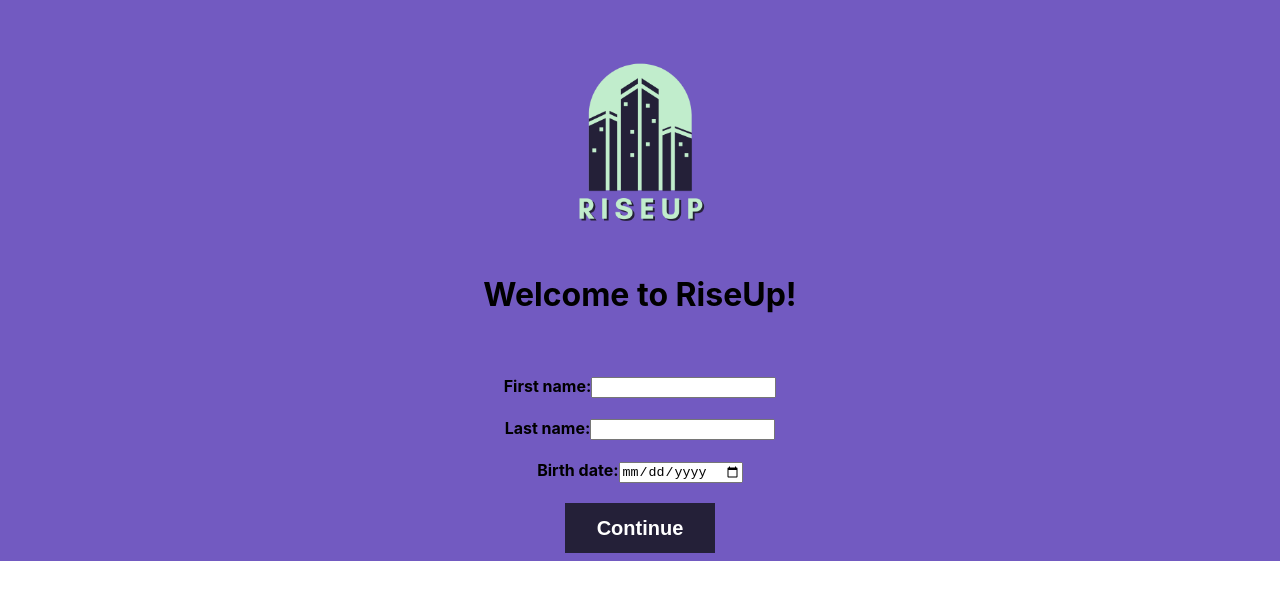
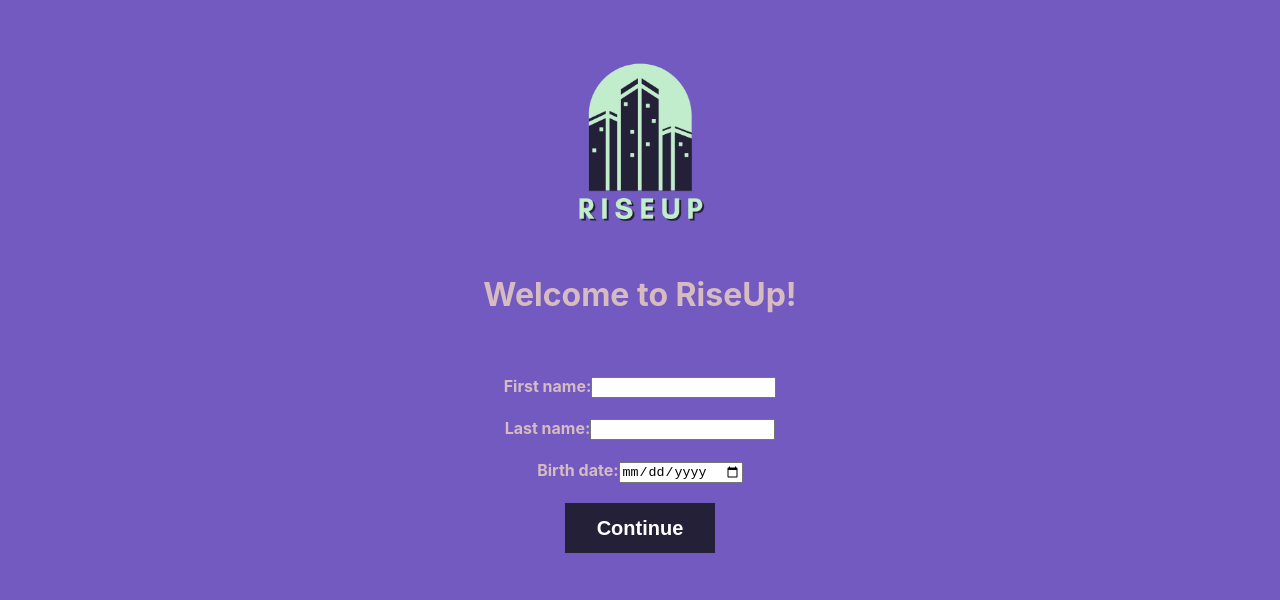
Before and after one commit to shanepat/RiseUp, a React (Create React App) app: page / in a window 1280 px wide. Shown: the top 600 px of the page. Built offline with nearby package versions, Linux system fonts and the light colour scheme.

Commit message:
finishing homepage

```diff
--- a/src/components/Home.css
+++ b/src/components/Home.css
@@ -17,6 +17,10 @@
     font-size: 20px;
     color: #D6BBC0;
  }
+
+ .jobboardt{
+   color: #D6BBC0;
+}
 
  #job-board {
     display: flex;
--- a/src/components/Home.js
+++ b/src/components/Home.js
@@ -18,15 +18,29 @@ export const Home = () => {
       <br/>
       <br/>
       <img id="icon" src={icon}/><br/><br/>
-      <h1> Welcome to RiseUp! </h1> <br/> <br/>
+      <h1 class="jobboardt"> Welcome to RiseUp! </h1> <br/> <br/>
 
-      <label for="fname"><b>First name:</b></label>
+      <label for="fname" class="jobboardt"><b>First name:</b></label>
       <input type="text" id="fname" name="fname"/><br/><br/>
-      <label for="lname"><b>Last name:</b></label>
+      <label for="lname" class="jobboardt"><b>Last name:</b></label>
       <input type="text" id="lname" name="lname"/><br/><br/>
-      <label for="lname"><b>Birth date:</b></label>
+      <label for="lname" class="jobboardt"><b>Birth date:</b></label>
       <input type="date" id="bday" name="bday"/><br/><br/>
       <button class="continue" onClick={handleClick}> <b> Continue </b> </button>
+      <br/>
+      <br/>
+      <br/>
+      <br/>
+      <br/>
+      <br/>
+      <br/>
+      <br/>
+      <br/>
+      <br/>
+      <br/>
+      <br/>
+      <br/>
+      <br/>
     </div>
   );
 }
```
